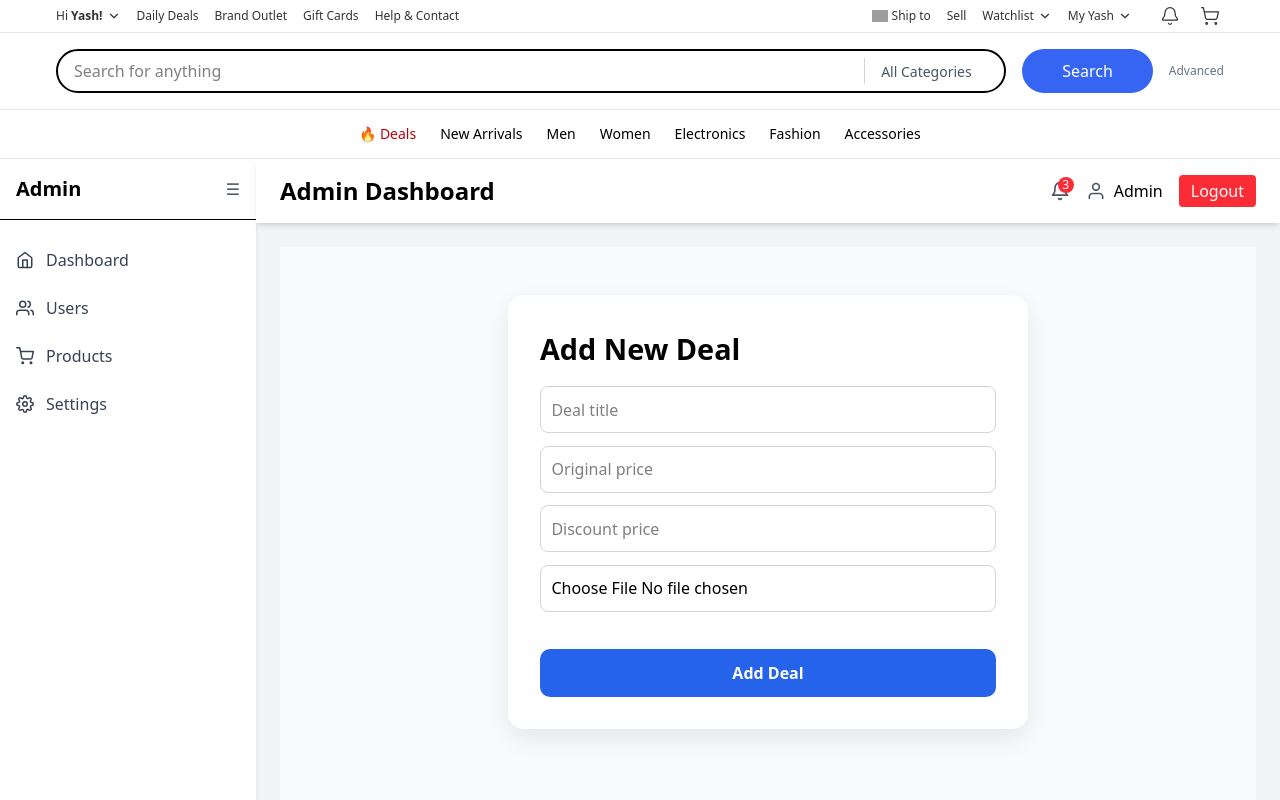
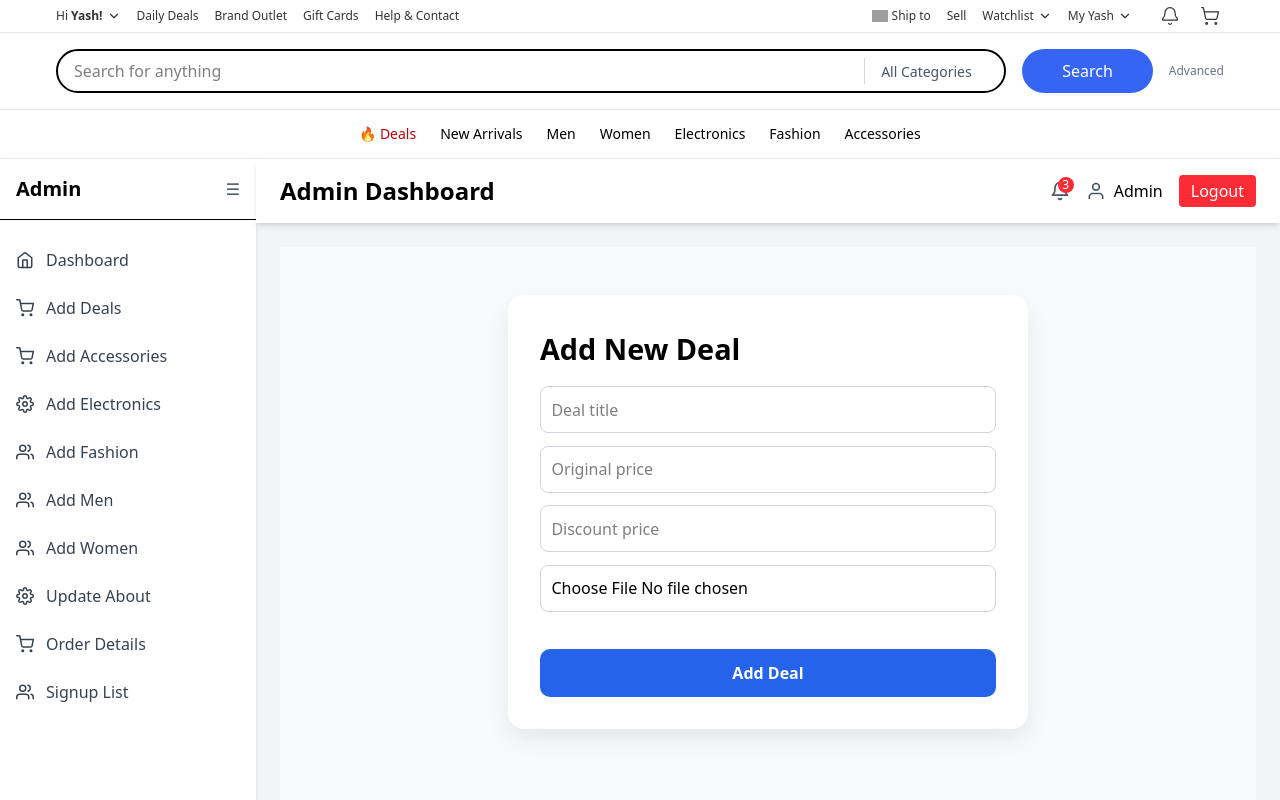
Before and after one commit to yasarahasini/Ecommerce-website, a Next.js app in the folder frontend/: page /add-deals in a window 1280 px wide. Shown: the top 800 px of the page. Built offline with nearby package versions, Linux system fonts and the light colour scheme; grey boxes are pictures that could not be loaded.

Commit message:
update page

```diff
--- a/frontend/app/(admin)/components/navbar.tsx
+++ b/frontend/app/(admin)/components/navbar.tsx
@@ -3,6 +3,7 @@
 import React, { useState } from "react";
 import { FiMenu, FiBell, FiUser, FiLogOut } from "react-icons/fi";
 import { useRouter } from "next/navigation";
+import { Electronic } from '../../../../backend/backend/src/electronic/entity/electronic.entity';
 
 const AdminNavbar: React.FC = () => {
   const [menuOpen, setMenuOpen] = useState(false);
@@ -55,14 +56,33 @@ const AdminNavbar: React.FC = () => {
             Dashboard
           </button>
           <button onClick={() => router.push("/admin/users")} className="text-gray-700">
-            Users
+            Add Deals
           </button>
           <button onClick={() => router.push("/admin/products")} className="text-gray-700">
-            Products
+            Add Accessories
           </button>
           <button onClick={() => router.push("/admin/settings")} className="text-gray-700">
-            Settings
+          Add Electronics
           </button>
+            <button onClick={() => router.push("/admin/settings")} className="text-gray-700">
+          Add Fashion
+          </button>
+            <button onClick={() => router.push("/admin/settings")} className="text-gray-700">
+          Add Men
+          </button>
+            <button onClick={() => router.push("/admin/settings")} className="text-gray-700">
+          Add Women
+          </button>
+            <button onClick={() => router.push("/admin/settings")} className="text-gray-700">
+          Update About
+          </button>
+            <button onClick={() => router.push("/admin/settings")} className="text-gray-700">
+          Order Details
+          </button>
+            <button onClick={() => router.push("/admin/settings")} className="text-gray-700">
+          Signup List
+          </button>
+
         </div>
       )}
     </header>
--- a/frontend/app/(admin)/layout.tsx
+++ b/frontend/app/(admin)/layout.tsx
@@ -17,11 +17,23 @@ interface LayoutProps {
   children: React.ReactNode;
 }
 
-const sidebarLinks = [
-  { name: "Dashboard", icon: <FiHome />, path: "/admin" },
-  { name: "Users", icon: <FiUsers />, path: "/admin/users" },
-  { name: "Products", icon: <FiShoppingCart />, path: "/admin/products" },
-  { name: "Settings", icon: <FiSettings />, path: "/admin/settings" },
+interface LinkItem {
+  name: string;
+  path: string;
+  icon?: React.ReactNode;
+}
+
+const sidebarLinks: LinkItem[] = [
+  { name: "Dashboard", path: "/admin", icon: <FiHome /> },
+  { name: "Add Deals", path: "/admin/deals", icon: <FiShoppingCart /> },
+  { name: "Add Accessories", path: "/admin/accessories", icon: <FiShoppingCart /> },
+  { name: "Add Electronics", path: "/admin/electronics", icon: <FiSettings /> },
+  { name: "Add Fashion", path: "/admin/fashion", icon: <FiUsers /> },
+  { name: "Add Men", path: "/admin/men", icon: <FiUsers /> },
+  { name: "Add Women", path: "/admin/women", icon: <FiUsers /> },
+  { name: "Update About", path: "/admin/about", icon: <FiSettings /> },
+  { name: "Order Details", path: "/admin/orders", icon: <FiShoppingCart /> },
+  { name: "Signup List", path: "/admin/signup-list", icon: <FiUsers /> },
 ];
 
 const AdminLayout: React.FC<LayoutProps> = ({ children }) => {
@@ -61,7 +73,7 @@ const AdminLayout: React.FC<LayoutProps> = ({ children }) => {
               onClick={() => router.push(link.path)}
               className="flex items-center gap-3 px-4 py-3 text-gray-700 hover:bg-gray-200 cursor-pointer"
             >
-              <span className="text-lg">{link.icon}</span>
+              {link.icon && <span className="text-lg">{link.icon}</span>}
               {sidebarOpen && <span>{link.name}</span>}
             </div>
           ))}
@@ -125,7 +137,7 @@ const AdminLayout: React.FC<LayoutProps> = ({ children }) => {
                   }}
                   className="flex items-center gap-2 text-gray-700 px-3 py-2 rounded hover:bg-gray-200"
                 >
-                  <span className="text-lg">{link.icon}</span>
+                  {link.icon && <span className="text-lg">{link.icon}</span>}
                   <span>{link.name}</span>
                 </button>
               ))}
```
